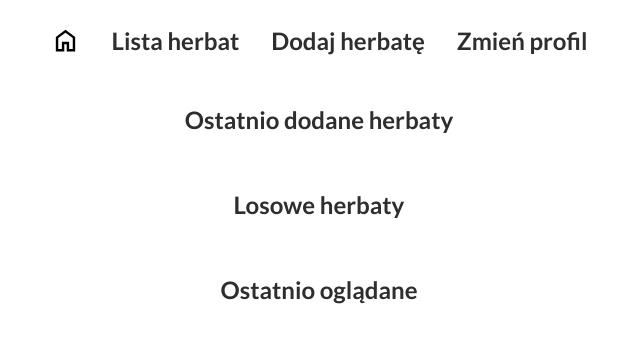
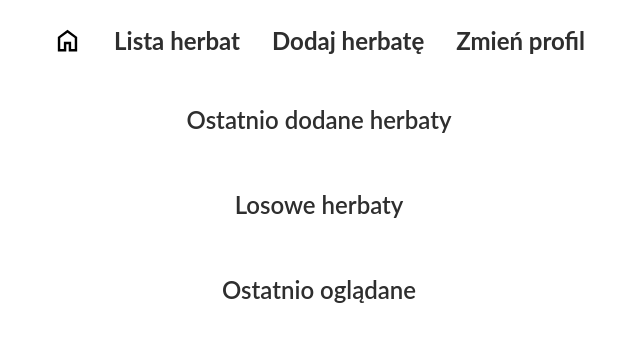
Before and after one commit to wojciklukasz/TeaTracker, a Django app: page / in a window 1280 px wide. Shown: the top 343 px of the page, without its empty margins (321-961 px from the left). Run offline with Django 5.2, Linux system fonts and the light colour scheme; data that the repository does not hold is empty.

Commit message:
Change used font

```diff
--- a/static/base.css
+++ b/static/base.css
@@ -1,4 +1,5 @@
-@import url('https://fonts.googleapis.com/css2?family=Lato:wght@400;700&family=Open+Sans:wght@400;700&display=swap');
+@import url('https://fonts.googleapis.com/css2?family=Roboto:ital,wght@0,400;0,700;1,400;1,700&display=swap');
+
 
 * {
     box-sizing: border-box;
```
